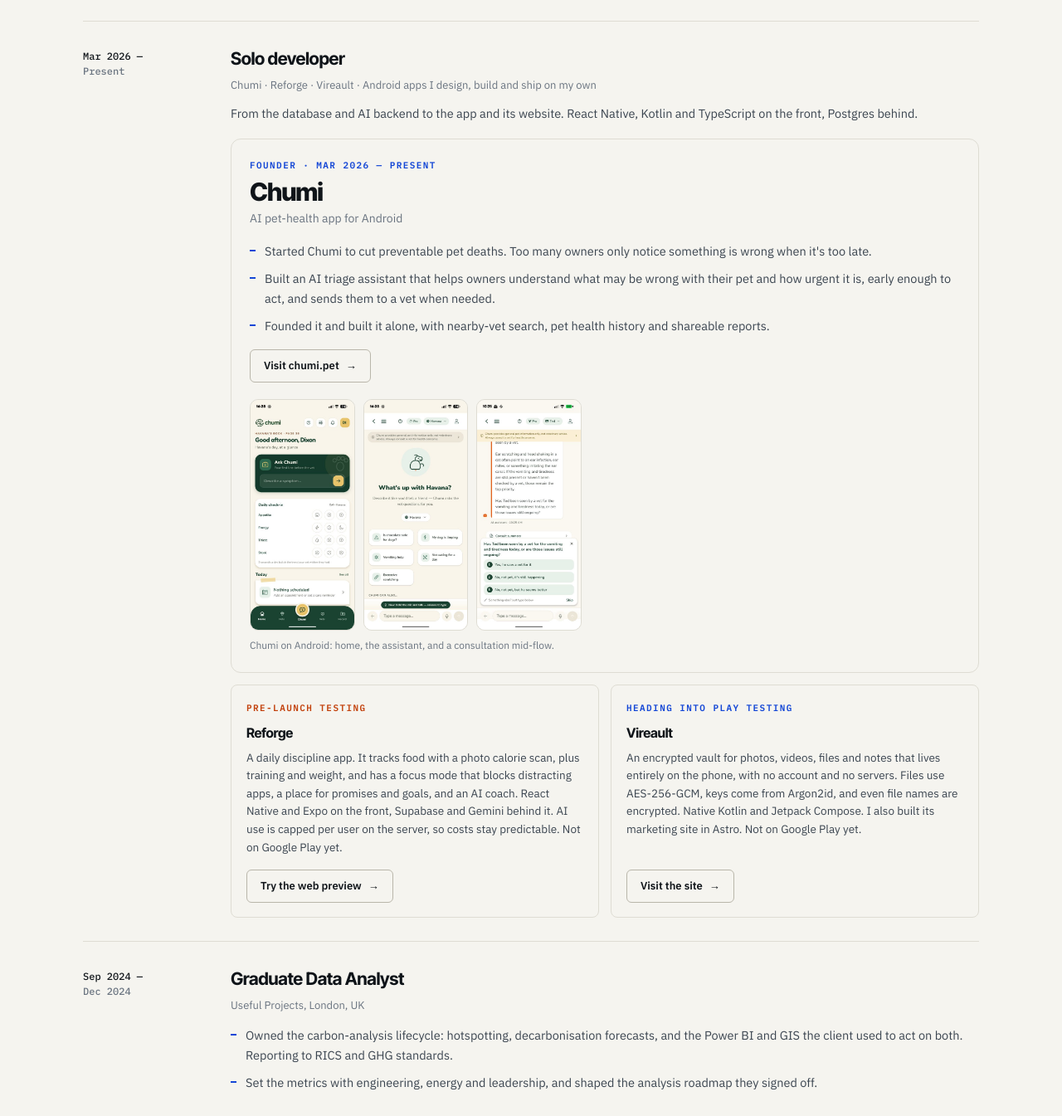
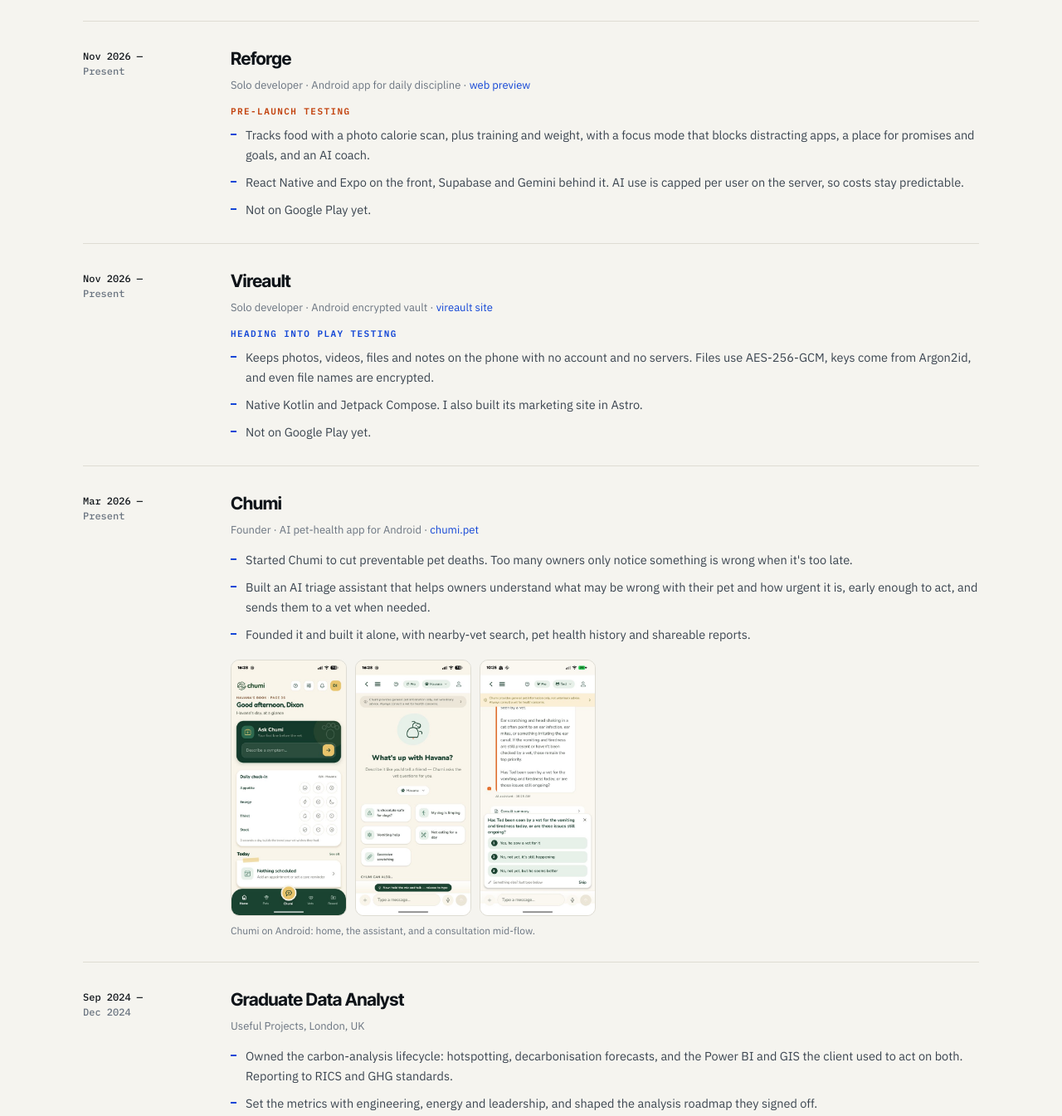
Before and after one commit to Dixonchoi22/DixonCV, a plain HTML site: page index.html in a window 1280 px wide. Shown: the part 2630-3975 px from the top of the page at 83% size. Drawn offline with Linux system fonts and the light colour scheme.

Commit message:
Give each app its own timeline entry with dates and links
Co-Authored-By: Claude Sonnet 5.5 <noreply@anthropic.com>
Claude-Session: https://claude.ai/code/session_01WnGwcibhpRkgRJcXsT2YbS

```diff
--- a/assets/site.css
+++ b/assets/site.css
@@ -281,20 +281,6 @@ ul, ol { margin: 0; padding: 0; list-style: none; }
   .skillset dd { font-size: 8.4pt; line-height: 1.35; }
 }
 
-/* ---------- v15: apps, solo developer ---------- */
-.app-feature { display: grid; grid-template-columns: 1.15fr 1fr; gap: 36px; align-items: center; margin-bottom: 20px; padding: 28px; border: 1px solid var(--line); border-radius: 12px; background: var(--bg); }
-.app-feature h3 { font-size: 40px; font-weight: 800; letter-spacing: -0.035em; line-height: 1; }
-.app-sub { margin: 6px 0 16px; font-size: 14px; color: var(--faint); }
-.app-feature .bullets { margin-top: 0; }
-.app-feature .shots { margin: 0; }
-.app-feature .shot-row { max-width: 400px; margin-left: auto; }
-.apps li { display: flex; flex-direction: column; }
-.apps li .visit { align-self: flex-start; margin-top: auto; }
-.apps li p { margin-bottom: 16px; }
-@media (max-width: 900px) { .app-feature { grid-template-columns: 1fr; gap: 22px; padding: 22px 18px; } .app-feature .shot-row { margin-left: 0; } }
-@media print { .app-feature { grid-template-columns: 1fr; padding: 8px 10px; break-inside: avoid; margin-bottom: 8px; } .app-feature h3 { font-size: 15pt; } .app-sub { margin-bottom: 4px; } .apps .visit { display: none; } }
-@media print { .contact { display: none; } }
-
 /* ---------- v17: education up top ---------- */
 .edu { padding: 34px 0; background: var(--paper); border-top: 1px solid var(--line); border-bottom: 1px solid var(--line); }
 .edu-in { display: grid; grid-template-columns: 1.2fr 1fr; gap: 12px 48px; align-items: center; }
@@ -385,9 +371,7 @@ ul, ol { margin: 0; padding: 0; list-style: none; }
 .dx-what { margin: 0 0 14px; font-size: 13.5px; line-height: 1.5; color: var(--dim); min-height: 3em; }
 @media (max-width: 760px) { .dx-what { min-height: 0; } }
 
-/* apps inside the experience timeline */
-.what .app-feature { grid-template-columns: 1fr; gap: 20px; padding: 22px; margin: 18px 0 14px; align-items: start; }
-.what .app-feature h3 { font-size: 30px; }
-.what .app-feature .shot-row { margin-left: 0; }
-.what .apps { margin-top: 0; }
-@media print { .what .app-feature { padding: 6px 8px; margin: 6px 0; } .what .app-feature h3 { font-size: 12pt; } }
+
+.what .status { margin: 12px 0 0; }
+.what .status + .bullets { margin-top: 8px; }
+@media print { .what .status { margin-top: 4px; } }
--- a/index.html
+++ b/index.html
@@ -10,7 +10,7 @@
 <link rel="preconnect" href="https://fonts.gstatic.com" crossorigin>
 <link rel="stylesheet" href="https://fonts.googleapis.com/css2?family=Inter+Tight:wght@500;600;700;800&family=IBM+Plex+Sans:wght@400;500;600&family=IBM+Plex+Mono:wght@400;500;600&display=swap">
 <!-- Versioned so a stylesheet change reaches people who already have the old one cached. -->
-<link rel="stylesheet" href="assets/site.css?v=29">
+<link rel="stylesheet" href="assets/site.css?v=30">
 </head>
 <body>
 
@@ -183,24 +183,43 @@
         </li>
 
         <li id="apps">
+          <div class="when">Nov 2026 —<br><span>Present</span></div>
+          <div class="what">
+            <h3>Reforge</h3>
+            <div class="where">Solo developer · Android app for daily discipline · <a href="https://dixon-change-your-life.expo.app">web preview</a></div>
+            <div class="status">Pre-launch testing</div>
+            <ul class="bullets">
+              <li>Tracks food with a photo calorie scan, plus training and weight, with a focus mode that blocks distracting apps, a place for promises and goals, and an AI coach.</li>
+              <li>React Native and Expo on the front, Supabase and Gemini behind it. AI use is capped per user on the server, so costs stay predictable.</li>
+              <li>Not on Google Play yet.</li>
+            </ul>
+          </div>
+        </li>
+
+        <li>
+          <div class="when">Nov 2026 —<br><span>Present</span></div>
+          <div class="what">
+            <h3>Vireault</h3>
+            <div class="where">Solo developer · Android encrypted vault · <a href="https://dixonchoi22.github.io/vireault-site/">vireault site</a></div>
+            <div class="status status-b">Heading into Play testing</div>
+            <ul class="bullets">
+              <li>Keeps photos, videos, files and notes on the phone with no account and no servers. Files use AES-256-GCM, keys come from Argon2id, and even file names are encrypted.</li>
+              <li>Native Kotlin and Jetpack Compose. I also built its marketing site in Astro.</li>
+              <li>Not on Google Play yet.</li>
+            </ul>
+          </div>
+        </li>
+
+        <li>
           <div class="when">Mar 2026 —<br><span>Present</span></div>
           <div class="what">
-            <h3>Solo developer</h3>
-            <div class="where">Chumi · Reforge · Vireault · Android apps I design, build and ship on my own</div>
-            <p>From the database and AI backend to the app and its website. React Native, Kotlin and TypeScript on the front, Postgres behind.</p>
-
-          <article class="app-feature">
-            <div class="app-copy">
-              <div class="status status-b">Founder · Mar 2026 — present</div>
             <h3>Chumi</h3>
-              <p class="app-sub">AI pet-health app for Android</p>
+            <div class="where">Founder · AI pet-health app for Android · <a href="https://chumi.pet">chumi.pet</a></div>
             <ul class="bullets">
               <li>Started Chumi to cut preventable pet deaths. Too many owners only notice something is wrong when it's too late.</li>
               <li>Built an AI triage assistant that helps owners understand what may be wrong with their pet and how urgent it is, early enough to act, and sends them to a vet when needed.</li>
               <li>Founded it and built it alone, with nearby-vet search, pet health history and shareable reports.</li>
             </ul>
-              <a class="visit" href="https://chumi.pet">Visit chumi.pet <span aria-hidden="true">→</span></a>
-            </div>
             <figure class="shots">
               <div class="shot-row">
                 <img src="assets/chumi/chumi-home.jpg" width="440" height="978" loading="lazy" alt="Chumi home screen: the pet's daily check-in and an Ask Chumi prompt.">
@@ -209,25 +228,8 @@
               </div>
               <figcaption>Chumi on Android: home, the assistant, and a consultation mid-flow.</figcaption>
             </figure>
-          </article>
-
-          <ul class="cards apps">
-            <li>
-              <div class="status">Pre-launch testing</div>
-              <h4>Reforge</h4>
-              <p>A daily discipline app. It tracks food with a photo calorie scan, plus training and weight, and has a focus mode that blocks distracting apps, a place for promises and goals, and an AI coach. React Native and Expo on the front, Supabase and Gemini behind it. AI use is capped per user on the server, so costs stay predictable. Not on Google Play yet.</p>
-              <a class="visit" href="https://dixon-change-your-life.expo.app">Try the web preview <span aria-hidden="true">→</span></a>
-            </li>
-            <li>
-              <div class="status status-b">Heading into Play testing</div>
-              <h4>Vireault</h4>
-              <p>An encrypted vault for photos, videos, files and notes that lives entirely on the phone, with no account and no servers. Files use AES-256-GCM, keys come from Argon2id, and even file names are encrypted. Native Kotlin and Jetpack Compose. I also built its marketing site in Astro. Not on Google Play yet.</p>
-              <a class="visit" href="https://dixonchoi22.github.io/vireault-site/">Visit the site <span aria-hidden="true">→</span></a>
-            </li>
-          </ul>
           </div>
         </li>
-
 
         <li>
           <div class="when">Sep 2024 —<br><span>Dec 2024</span></div>
```
Also changed, not shown: 1 other file. Lines whose indentation alone changed are shown as unchanged.
